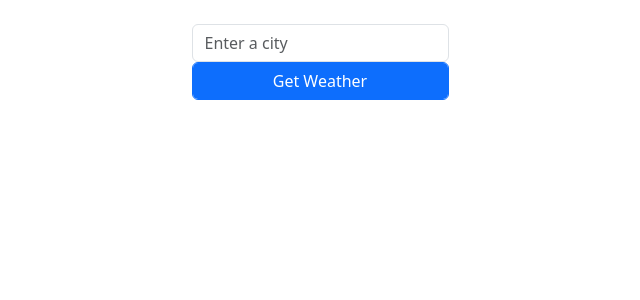
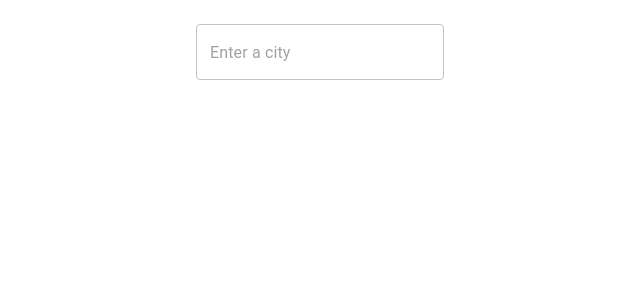
Before and after one commit to besure94/Weather-App, a React (Create React App) app: page / in a window 1280 px wide. Shown: the top 300 px of the page, without its empty margins (320-960 px from the left). Built offline with nearby package versions, Linux system fonts and the light colour scheme.

Commit message:
Successfully submit form with new TextField component (search icon still missing)

```diff
--- a/src/components/main/SearchForm.js
+++ b/src/components/main/SearchForm.js
@@ -3,7 +3,7 @@ import PropTypes from "prop-types";
 import SearchOutlined from '@mui/icons-material/SearchOutlined';
 import SearchIcon from '@mui/icons-material/Search';
 import TextField from '@mui/material/TextField';
-import { IconButton } from "@mui/material";
+import { IconButton, InputAdornment } from "@mui/material";
 
 function SearchForm(props) {
 
@@ -19,23 +19,21 @@ function SearchForm(props) {
       <div className="search-form-container">
         <div className="search-form">
           <form onSubmit={handleFormSubmission}>
-            <input
+            <TextField
               type="text"
               name="city"
               placeholder="Enter a city"
-              className="form-control"
-              required/>
-            <button className="btn btn-primary form-control" type="submit">Get Weather</button>
+              slotProps={{
+                endAdornment: (
+                  <InputAdornment position="end">
+                    <IconButton type="submit">
+                      <SearchIcon />
+                    </IconButton>
+                  </InputAdornment>
+                ),
+            }}
+            required/>
           </form>
-        {/* <TextField
-          type="text"
-          name="city"
-          placeholder="Enter a city"
-          slotProps={
-            <SearchIcon/>
-          }
-          onSubmit={handleFormSubmission}
-          required/> */}
         </div>
       </div>
       <br/>
```
